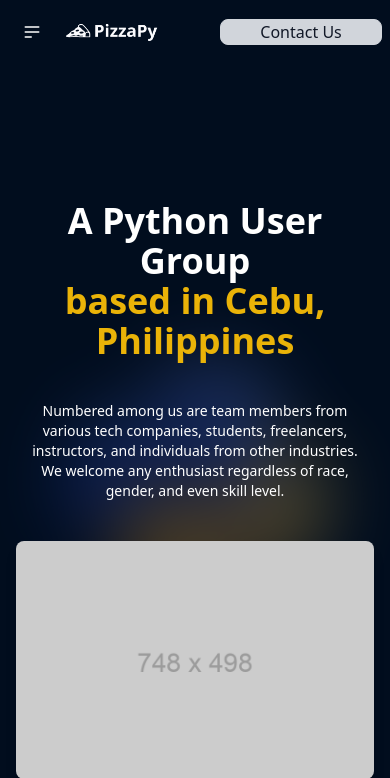
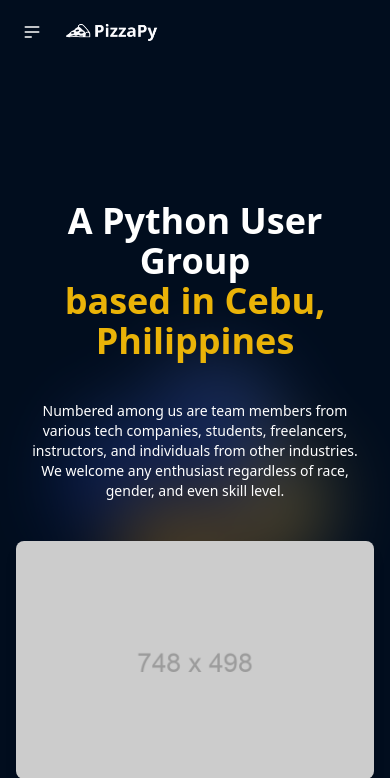
Before and after one commit to Neil-urk12/pizzapy-website, a Django app: page /about_us/ in a window 390 px wide. Shown: the top 778 px of the page. Run offline with Django 5.2, Linux system fonts and the light colour scheme; style sheets or scripts are compiled from the project's sources; some libraries are stand-ins or nearby versions.

Commit message:
Update navbar and sidebar visibility for 'Contact Us' button

```diff
--- a/PizzaPyWebApp/templates/partials/header.html
+++ b/PizzaPyWebApp/templates/partials/header.html
@@ -1,5 +1,6 @@
 <div class="h-4 px-2 sm:px-10 navbar">
-  {% include 'partials/nav-bar.html' %} {%include 'partials/_logo.html'%}
+  {% include 'partials/nav-bar.html' %}
+  {% include 'partials/_logo.html' %}
 
   <!-- Hide on small screens, show on medium screens and up -->
   <div class="hidden sm:flex navbar-center">
@@ -10,8 +11,7 @@
         </li>
         <li>
           <a href="{% url 'about_page' %}"
-            class="dark:text-white hover:text-yellow-600 dark:hover:text-yellow-600">About
-            Us</a>
+            class="dark:text-white hover:text-yellow-600 dark:hover:text-yellow-600">About Us</a>
         </li>
         <li>
           <a href="{% url 'events' %}"
@@ -21,10 +21,16 @@
     </div>
   </div>
 
-  <div class="flex items-center space-x-4 navbar-end">
+  <!-- Show Contact Us button on medium and larger screens -->
+  <div class="flex items-center space-x-4 navbar-end hidden sm:flex">
     <a href="https://www.facebook.com/PizzaPy.PH" target="_blank" rel="noopener noreferrer"
-      class="flex items-center justify-center w-full  text-gray-900 transition duration-150 ease-in-out bg-gray-300 border border-gray-300 rounded-lg sm:w-auto sm:px-6 sm:py-3 hover:bg-gray-400 focus:outline-none focus:ring-2 focus:ring-gray-400 focus:ring-opacity-50 dark:text-white dark:bg-gray-700 dark:border-gray-700 dark:hover:bg-gray-800">
-      Contact Us </a>
+      class="flex items-center justify-center w-full text-gray-900 transition duration-150 ease-in-out bg-gray-300 border border-gray-300 rounded-lg sm:w-auto sm:px-6 sm:py-3 hover:bg-gray-400 focus:outline-none focus:ring-2 focus:ring-gray-400 focus:ring-opacity-50 dark:text-white dark:bg-gray-700 dark:border-gray-700 dark:hover:bg-gray-800">
+      Contact Us
     </a>
   </div>
 </div>
+
+<!-- Sidebar (visible on mobile view only) -->
+<div class="sm:hidden sidebar">
+  <!-- Other sidebar content -->
+</div>
```
